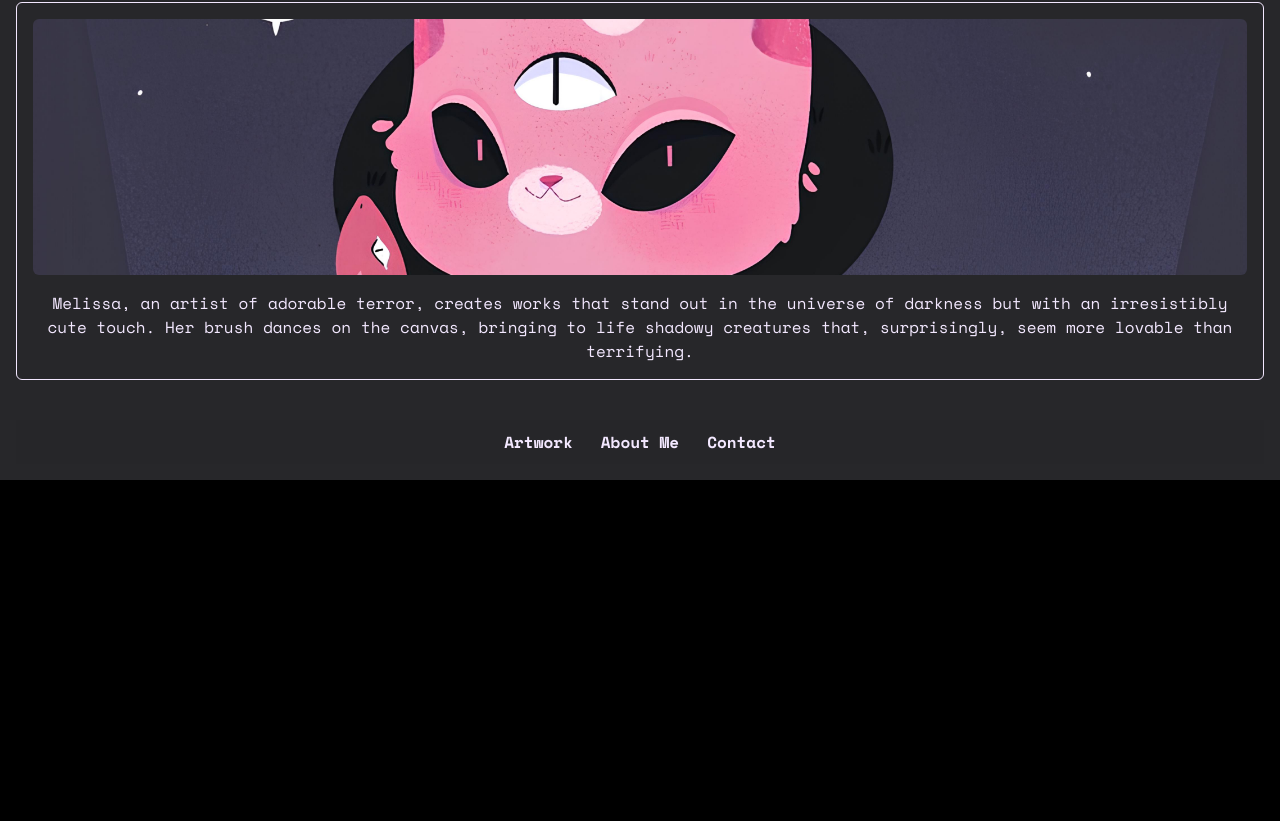
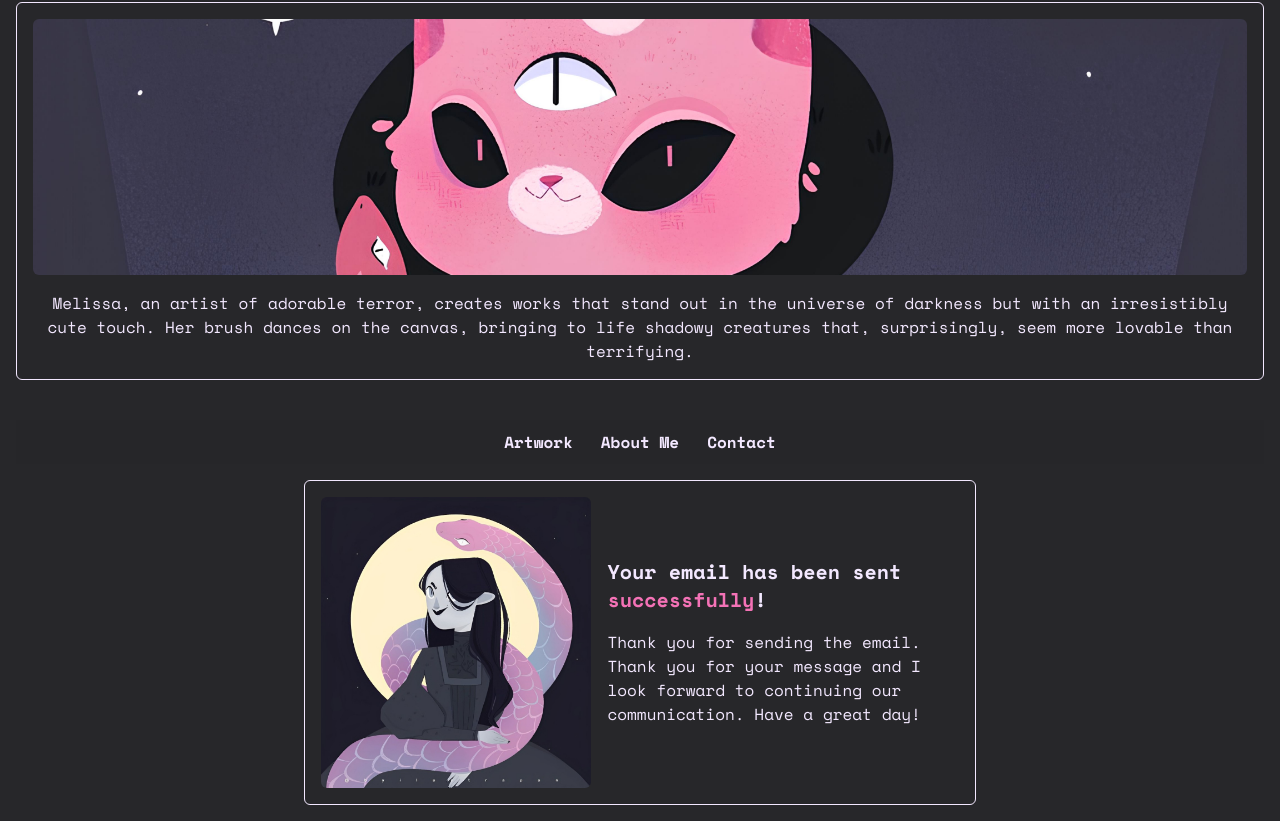
Before and after one commit to h4kv999/MelissaPortfolio, a React (Vite) app: page /thanks in a window 1280 px wide. Shown: the part 526-1347 px from the top of the page. Before the commit the page ends 1006 px from the top, so only its background shows below. Built offline with nearby package versions, Linux system fonts and the light colour scheme.

Commit message:
Update: Submit form configured & Add thanks page

```diff
--- a/public/assets/index.js
+++ b/public/assets/index.js
@@ -4,6 +4,7 @@ export const images = {
     hero: './assets/hero.jpg',
     melissaIcon: './assets/melissaIcon.jpg',
     contactImg: './assets/contactImg.jpg',
+    thanksImg: './assets/thanksImg.jpg',
     gallery: {
         img1: './assets/img1.jpg',
         img2: './assets/img2.jpg',
@@ -14,10 +15,5 @@ export const images = {
         img7: './assets/img7.jpg',
         img8: './assets/img8.jpg',
         img9: './assets/img9.jpg'
-    },
-    art_book: {
-        art1: './assets/art-book1.jpg',
-        art2: './assets/art-book2.jpg',
-        art3: './assets/art-book3.jpg',
     }
 }
--- a/src/App.jsx
+++ b/src/App.jsx
@@ -5,6 +5,7 @@ import { Card } from "./components/Card";
 import { Route, BrowserRouter as Router, Link, Routes } from "react-router-dom";
 import { About } from "./components/About";
 import { Contact } from "./components/Contact";
+import { Thanks } from "./components/Thanks";
 
 export function App() {
   return (
@@ -19,12 +20,11 @@ export function App() {
           <Link to="/contact" className="hover:text-purple-500 transition flex items-center gap-2">Contact</Link>
         </div>
 
-
-
         <Routes>
             <Route path="/" element={ <Artwork/> }/>
             <Route path='/about' element={ <About/> }></Route>
             <Route path='/contact' element={ <Contact/> }></Route>
+            <Route path="/thanks" element={ <Thanks/> }></Route>
         </Routes>
       </Router>
     </div>
--- a/src/components/Contact.jsx
+++ b/src/components/Contact.jsx
@@ -1,6 +1,7 @@
 import { Fragment } from "react";
 import { Headline } from "./Headline";
 import { images } from "../../public/assets";
+import { Thanks } from "./Thanks";
 
 export function Contact(){
     return(
@@ -23,11 +24,13 @@ export function Contact(){
                     <textarea placeholder="Your message here" name="message" required className="p-2 outline-none rounded-md resize-none bg-purple-100 h-48 text-zinc-800"></textarea>
                 </div>
 
-                <button type="submit" className="p-4 border text-purple-100 rounded-md hover:bg-purple-100 hover:text-zinc-800 transition">submit</button>
-
                 <input type="hidden" name="_subject" value="New Contact"/>
                 <input type="text" name="_honey" className="hidden"/>
                 <input type="hidden" name="_captcha" value="false"/>
+
+                <button type="submit" className="p-4 border text-purple-100 rounded-md hover:bg-purple-100 hover:text-zinc-800 transition">submit</button>
+                <input type="hidden" name="_next" value="https://melissa-portfolio-six.vercel.app/thanks"/>
+
                 </form>
                 <div className="w-72">
                     <img src={ images.contactImg } className="h-full object-cover rounded-md" alt=""/>
--- /dev/null
+++ b/src/components/Thanks.jsx
@@ -0,0 +1,23 @@
+import { images } from "../../public/assets";
+
+export function Thanks(){
+    return(
+        <div className="border border-purple-100 p-4 rounded-md flex flex-col text-purple-100 max-w-2xl m-auto">
+
+            <div>
+
+            </div>
+            <div className="flex gap-4">
+                <div className="h-84">
+                    <img src={ images.thanksImg } alt="" className="rounded-md object-cover w-full h-full"/>
+                </div>
+                <div className="flex flex-col justify-center">
+                    <h3 className="mb-4 text-xl font-semibold">Your email has been sent <span className="text-pink-400">successfully</span>!</h3>
+                    <p>
+                        Thank you for sending the email. Thank you for your message and I look forward to continuing our communication. Have a great day!
+                    </p>
+                </div>
+            </div>
+        </div>
+    )
+}
```
Also changed, not shown: public/assets/thanksImg.jpg (added).
